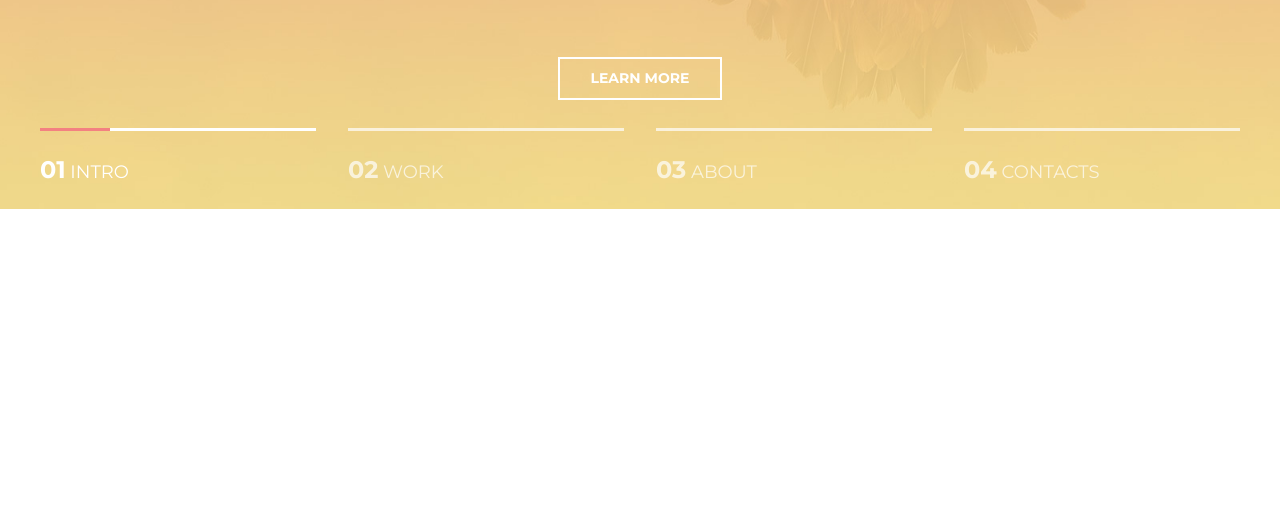
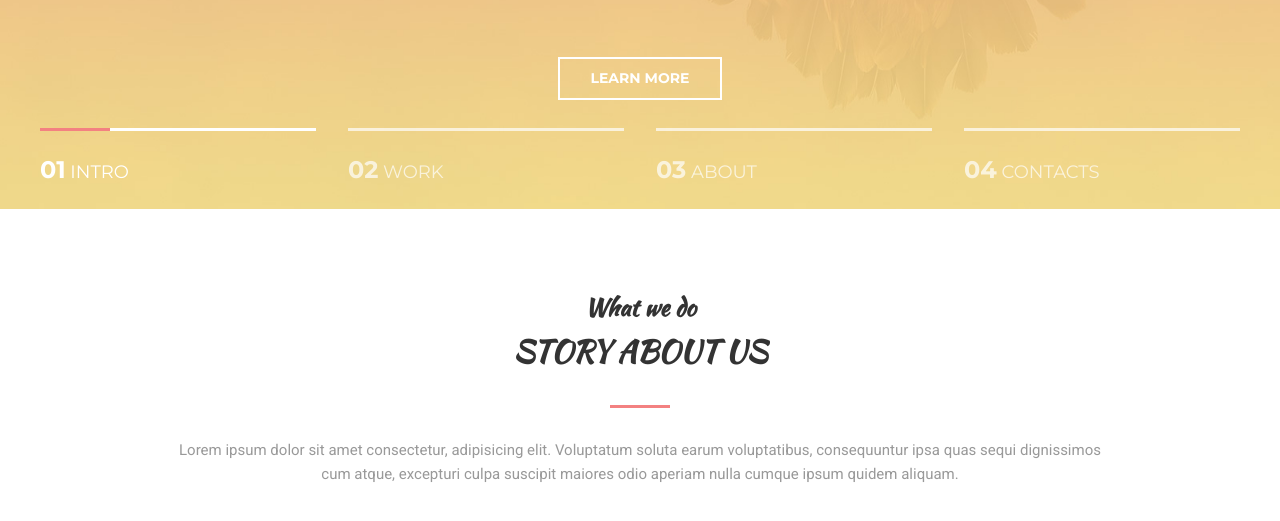
Before and after one commit to avsinitsina/mogo, a plain HTML site: page index.html in a window 1280 px wide. Shown: the part 591-1112 px from the top of the page. Before the commit the page ends 800 px from the top, so only its background shows below. Drawn offline with Linux system fonts and the light colour scheme.

Commit message:
Create header of basic section

```diff
--- a/assets/css/style.css
+++ b/assets/css/style.css
@@ -124,6 +124,7 @@ header{
 .nav__link.active{
     color: #fce38a;
 }
+
 /*Button*/
 .btn{
     display: inline-block;
@@ -185,3 +186,40 @@ header{
     z-index: 1;
     background-color: #f38181;
 }
+
+/* Section */
+.section{
+    padding: 80px 0;
+}
+.section__header{
+    width: 100%;
+    max-width: 950px;
+    margin: 0 auto 40px;
+    text-align: center;
+}
+.section__suptitle{
+    font-family: 'Kaushan Script', cursive;
+    font-size: 24px;
+    color: #333;
+}
+.section__title{
+    font-family: 'Kaushan Script', cursive;
+    font-size: 30px;
+    font-weight: 700;
+    color: #333;
+    text-transform: uppercase;
+}
+.section__title:after{
+    content:'';
+    display: block;
+    width: 60px;
+    height: 3px;
+    margin: 30px auto 30px;
+    background-color: #f38181;
+}
+.section__text{
+    font-size: 15px;
+    font-family: 'Roboto';
+    font-weight: 400;
+    color: #999;
+}
--- a/index.html
+++ b/index.html
@@ -1,13 +1,16 @@
 <!DOCKTYPE html>
-<html lang="en">
+    <html lang="en">
+
     <head>
         <meta charset="UTF-8">
         <link rel="stylesheet" href="assets/css/style.css">
-        <link href=
-        "https://fonts.googleapis.com/css?family=Kaushan+Script|Montserrat:400,700&display=swap&subset=cyrillic-ext"
-         rel="stylesheet">
+        <link
+            href="https://fonts.googleapis.com/css?family=Kaushan+Script|Montserrat:400,700&display=swap&subset=cyrillic-ext"
+            rel="stylesheet">
+        <link href="https://fonts.googleapis.com/css?family=Roboto:300,400,500,700,900&display=swap" rel="stylesheet">
         <title>Mogo</title>
     </head>
+
     <body>
         <header>
             <div class="container">
@@ -44,5 +47,22 @@
             </div>
         </div>
 
+
+        <section class="section">
+            <div class="container">
+                <div class="section__header">
+                    <h3 class="section__suptitle">What we do</h3>
+                    <h2 class="section__title">Story about us</h2>
+                    <div class="section__text">
+                        <p> Lorem ipsum dolor sit amet consectetur, adipisicing elit. Voluptatum soluta earum
+                            voluptatibus,
+                            consequuntur ipsa quas sequi dignissimos cum atque,
+                            excepturi culpa suscipit maiores odio aperiam nulla cumque ipsum quidem aliquam.</p>
+                    </div>
+
+                </div>
+            </div>
+        </section>
     </body>
-</html>
+
+    </html>
```
